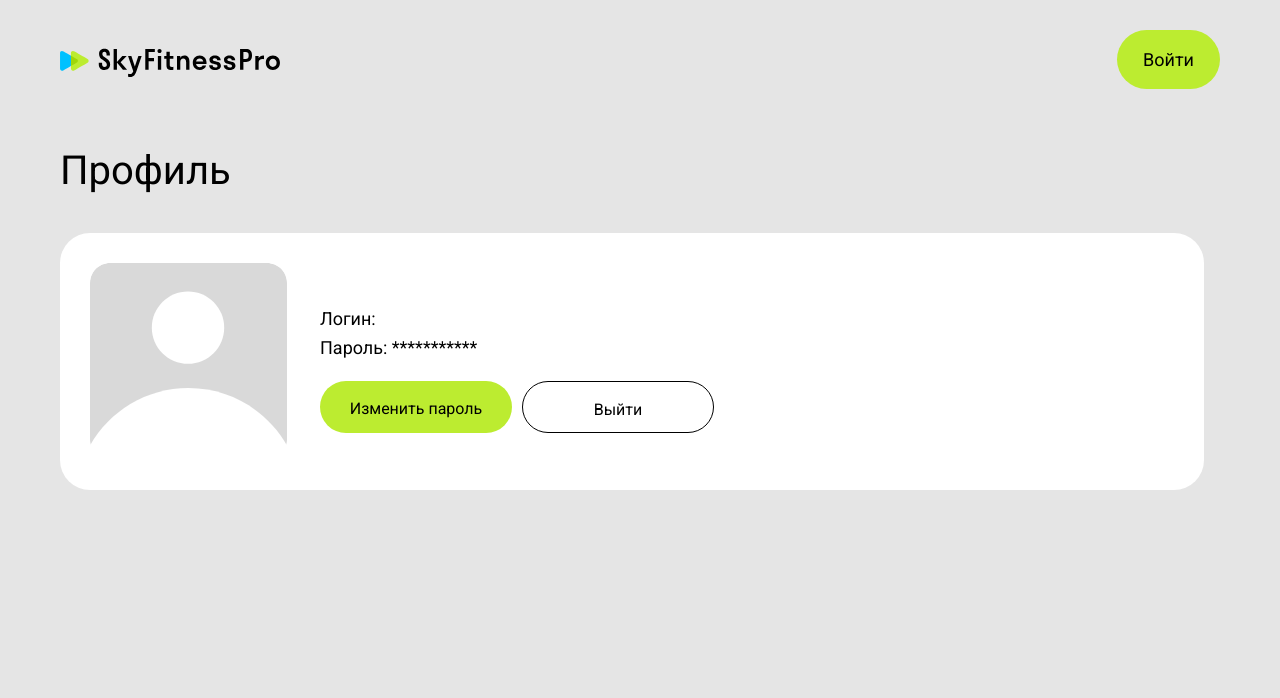
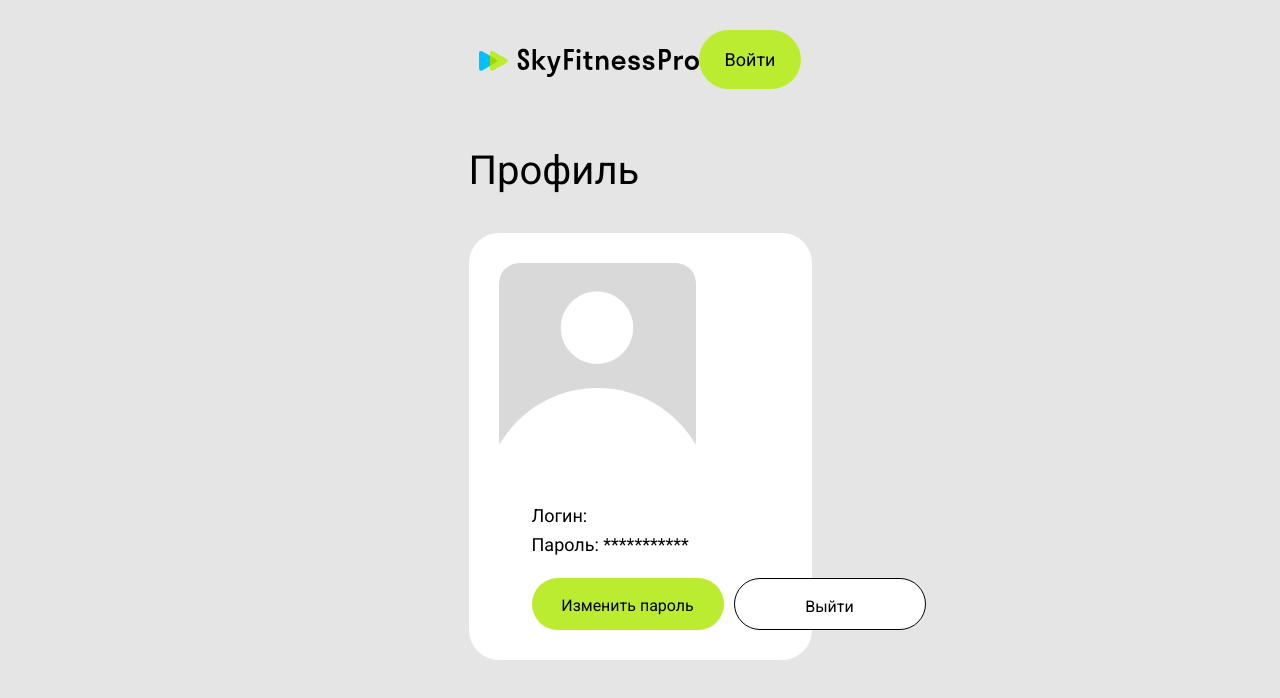
Before and after one commit to ax1lebafer/fitness, a React (Vite) app: page /profile in a window 1280 px wide. Shown: the top 698 px of the page. Built offline with nearby package versions, Linux system fonts and the light colour scheme; no server answers; the database is empty.

Commit message:
Центровка компонентов для различных разрешений

```diff
--- a/src/components/Banner.tsx
+++ b/src/components/Banner.tsx
@@ -4,7 +4,7 @@ type BannerType = {
 
 export default function Banner({ name }: BannerType) {
   return (
-    <section className="xl:flex xl:flex-row xl:justify-between rounded-[30px] bg-[#FFC700] overflow-hidden h-[389px] xl:h-[310px] w-[343px] xl:w-full relative mx-[16px] xl:mx-0">
+    <section className="xl:flex xl:flex-row xl:justify-between rounded-[30px] bg-[#FFC700] overflow-hidden h-[389px] xl:h-[310px] w-[343px] xl:w-full relative mx-[calc((100%-343px)/2)] xl:mx-0">
       <div className="hidden xl:block p-10 text-[60px] text-white font-medium">{name}</div>
       <img
         src="/img/size-1.svg"
--- a/src/components/Card.tsx
+++ b/src/components/Card.tsx
@@ -13,7 +13,8 @@ export default function Card({ name, id }: CardProps) {
   const isProfilePage = pathname === "/profile";
 
   return (
-    <div className="mx-[16px] xl:mx-0 w-[343px] xl:w-[360px] bg-white rounded-[30px]">
+    // <div className="mx-[16px] xl:mx-0 w-[343px] xl:w-[360px] content-center items-center bg-white rounded-[30px]">
+    <div className="mx-[calc((100%-343px)/2)] xl:mx-0 w-[343px] xl:w-[360px] content-center items-center bg-white rounded-[30px]">
       <div className="relative h-[325px]">
         <img
           className="rounded-[30px] h-[325px] w-[360px] object-cover"
--- a/src/components/Directions.tsx
+++ b/src/components/Directions.tsx
@@ -3,7 +3,8 @@ type DirectionsProps = {
 };
 export default function Directions({ directions }: DirectionsProps) {
   return (
-    <section className="mx-[16px] xl:mx-0 w-[343px] xl:w-[100%] -z-20">
+    // <section className="mx-[16px] xl:mx-0 w-[343px] xl:w-[100%] content-center items-center -z-20">
+    <section className="mx-[calc((100%-343px)/2)] xl:mx-0 w-[343px] xl:w-[100%] content-center items-center -z-20">
       <h2 className="text-[24px] xl:text-[40px] font-normal leading-[44px] text-left mb-10">
         Направления
       </h2>
--- a/src/components/Header.tsx
+++ b/src/components/Header.tsx
@@ -30,8 +30,8 @@ export default function Header() {
     <>
       {/* <meta name="viewport" content="width=375, initial-scale=1" /> */}
       <header>
-        <div className="w-[343px] xl:w-auto mx-[16px] xl:mx-0">
-          <div className="flex justify-between pt-[30px] items-center content-center">
+        <div className="w-[343px] xl:w-auto mx-[calc((100%-343px)/2)] xl:mx-0 items-center content-center justify-items-center">
+          <div className="flex justify-between pt-[30px] items-center content-center justify-items-center">
             <div>
               <Link to="/">
                 <img
--- a/src/components/StartBanner.tsx
+++ b/src/components/StartBanner.tsx
@@ -30,7 +30,7 @@ export default function StartBanner() {
   };
 
   return (
-    <section className="bg-white rounded-[30px] w-[343px] mx-[16px] xl:mx-0 xl:w-full mt-[102px] xl:mt-[42px] mb-[30px] xl:mb-[50px] xl:overflow-hidden">
+    <section className="bg-white rounded-[30px] w-[343px] mx-[calc((100%-343px)/2)] xl:mx-0 xl:w-full mt-[102px] xl:mt-[42px] mb-[30px] xl:mb-[50px] xl:overflow-hidden">
       <div className="flex flex-col h-[406px] w-[343px] xl:w-[437px] xl:m-[40px] p-[30px] xl:p-0 z-50">
         <h2 className="text-[32px] xl:text-[60px] text-left font-medium leading-[110%] xl:leading-[60px] mb-7 break-words z-50">
           Начните путь к новому телу
--- a/src/components/Tenets.tsx
+++ b/src/components/Tenets.tsx
@@ -7,7 +7,7 @@ export default function Tenets({ fitting }: TenetsProps) {
     "bg-[linear-gradient(115.81deg,_#151720_34.98%,_#1E212E_91.5%)] rounded-[28px] w-[343px] xl:min-w-[327px] xl:min-h-[141px] p-5 flex-grow flex-shrink-0 xl:max-w-[385px]";
 
   return (
-    <section className="mx-[16px] xl:mx-0">
+    <section className="mx-[calc((100%-343px)/2)] xl:mx-0">
       <h2 className="text-[24px] xl:text-[40px] text-left font-normal leading-[110%]">
         Подойдет для вас, если:
       </h2>
--- a/src/pages/HomePage.tsx
+++ b/src/pages/HomePage.tsx
@@ -19,7 +19,7 @@ export default function HomePage() {
 
   return (
     <main>
-      <div className="flex justify-between items-start mb-[50px] ml-[16px] xl:ml-0">
+      <div className="flex justify-between items-start mb-[50px] mx-[calc((100%-343px)/2)] xl:mx-0">
         {/* <h1 className="text-[60px] font-medium text-left leading-none"> */}
         <h1 className="text-[32px] xl:text-[60px] font-medium text-left leading-[110%] xl:leading-none">
           Начните заниматься спортом <br className="hidden xl:block" /> и
@@ -38,7 +38,7 @@ export default function HomePage() {
           <Card key={course._id} name={course.nameRU} id={course._id} />
         ))}
       </div>
-      <div className="flex items-center xl:items-center justify-end xl:justify-center mb-10">
+      <div className="mx-[calc((100%-343px)/2)] xl:mx-0 flex items-center xl:items-center justify-end xl:justify-center mb-10">
         <ButtonLink text={"Наверх ↑"} onClick={scrollUp} />
       </div>
     </main>
--- a/src/pages/ProfilePage.tsx
+++ b/src/pages/ProfilePage.tsx
@@ -35,7 +35,7 @@ export default function ProfilePage() {
     <>
       {/* <meta name="viewport" content="width=375, initial-scale=1" /> */}
       {/* <div className="w-[343px] xl:w-auto ml-[32px] xl:ml-0"> */}
-      <div className="w-[343px] xl:w-auto mx-[16px] xl:ml-0">
+      <div className="w-[343px] xl:w-auto mx-[calc((100%-343px)/2)] mx:ml-0">
         <div className="h-[50px] xl:h-[84px]">
           <p className="xl:text-[40px] text-[24px] font-normal leading-[110%] text-left">
             Профиль
```
